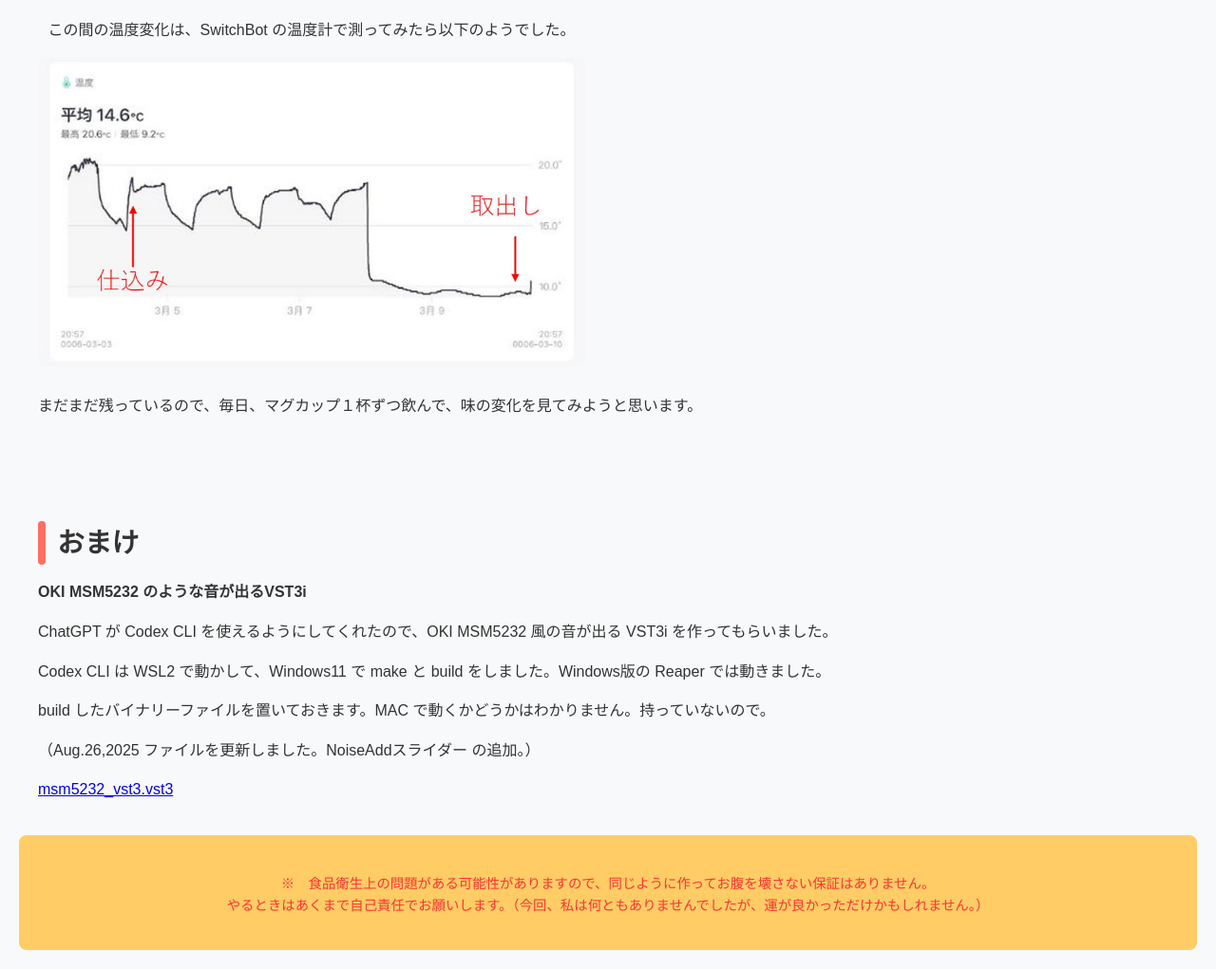
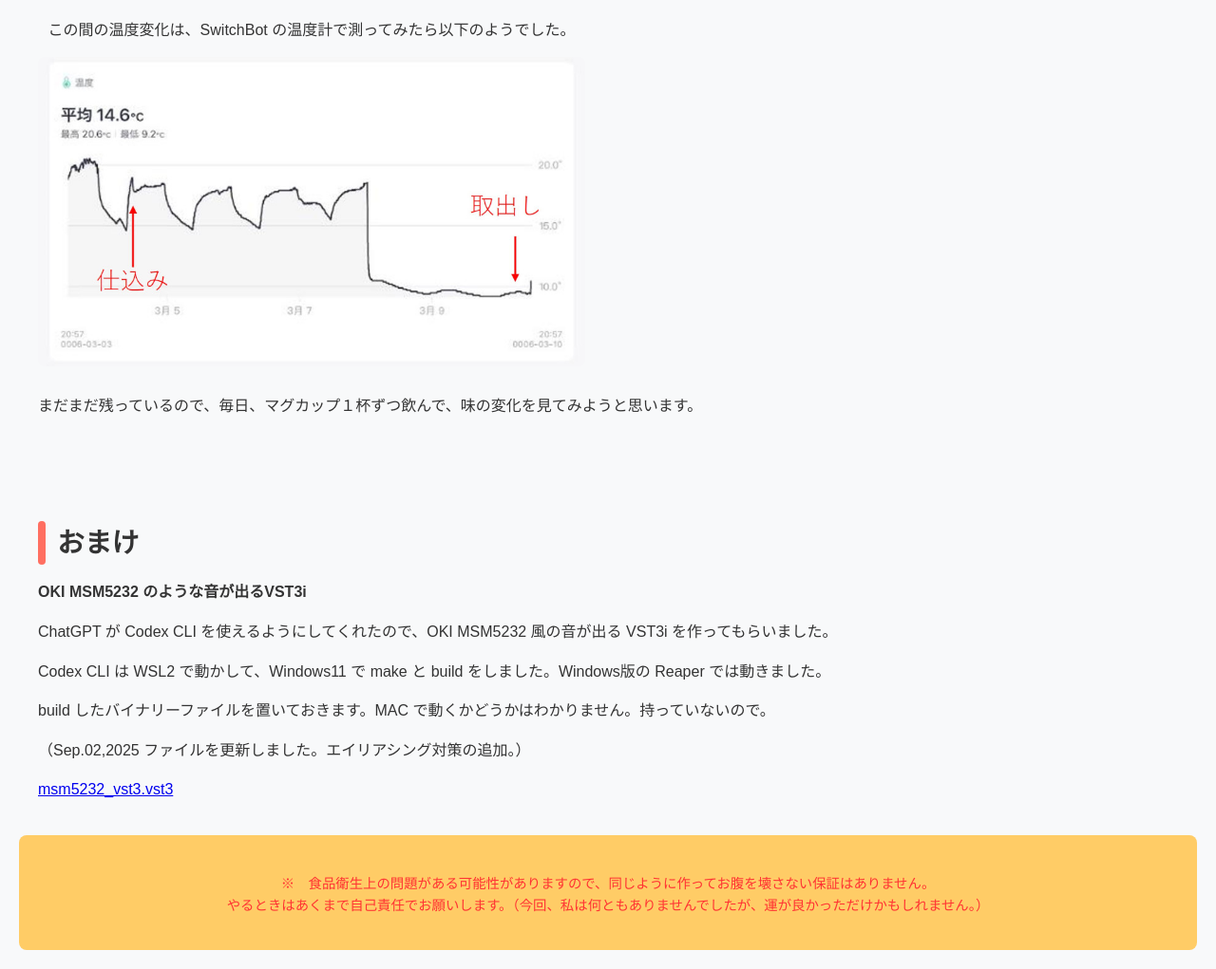
Before and after one commit to amariichi/tepache, a plain HTML site: page index.html in a window 1280 px wide. Shown: the part 3059-4080 px from the top of the page at 95% size. Drawn offline with Linux system fonts and the light colour scheme.

Commit message:
add anti-aliasing functions

```diff
--- a/index.html
+++ b/index.html
@@ -225,7 +225,7 @@
     <p>ChatGPT が Codex CLI を使えるようにしてくれたので、OKI MSM5232 風の音が出る VST3i を作ってもらいました。</p>
     <p>Codex CLI は WSL2 で動かして、Windows11 で make と build をしました。Windows版の Reaper では動きました。</p>
     <p>build したバイナリーファイルを置いておきます。MAC で動くかどうかはわかりません。持っていないので。</p>
-    <p>（Aug.26,2025 ファイルを更新しました。NoiseAddスライダー の追加。）</p>
+    <p>（Sep.02,2025 ファイルを更新しました。エイリアシング対策の追加。）</p>
     <p><a href="msm5232_vst3.vst3">msm5232_vst3.vst3</a></p>
 </section>
 
```
Also changed, not shown: 1 other file.
